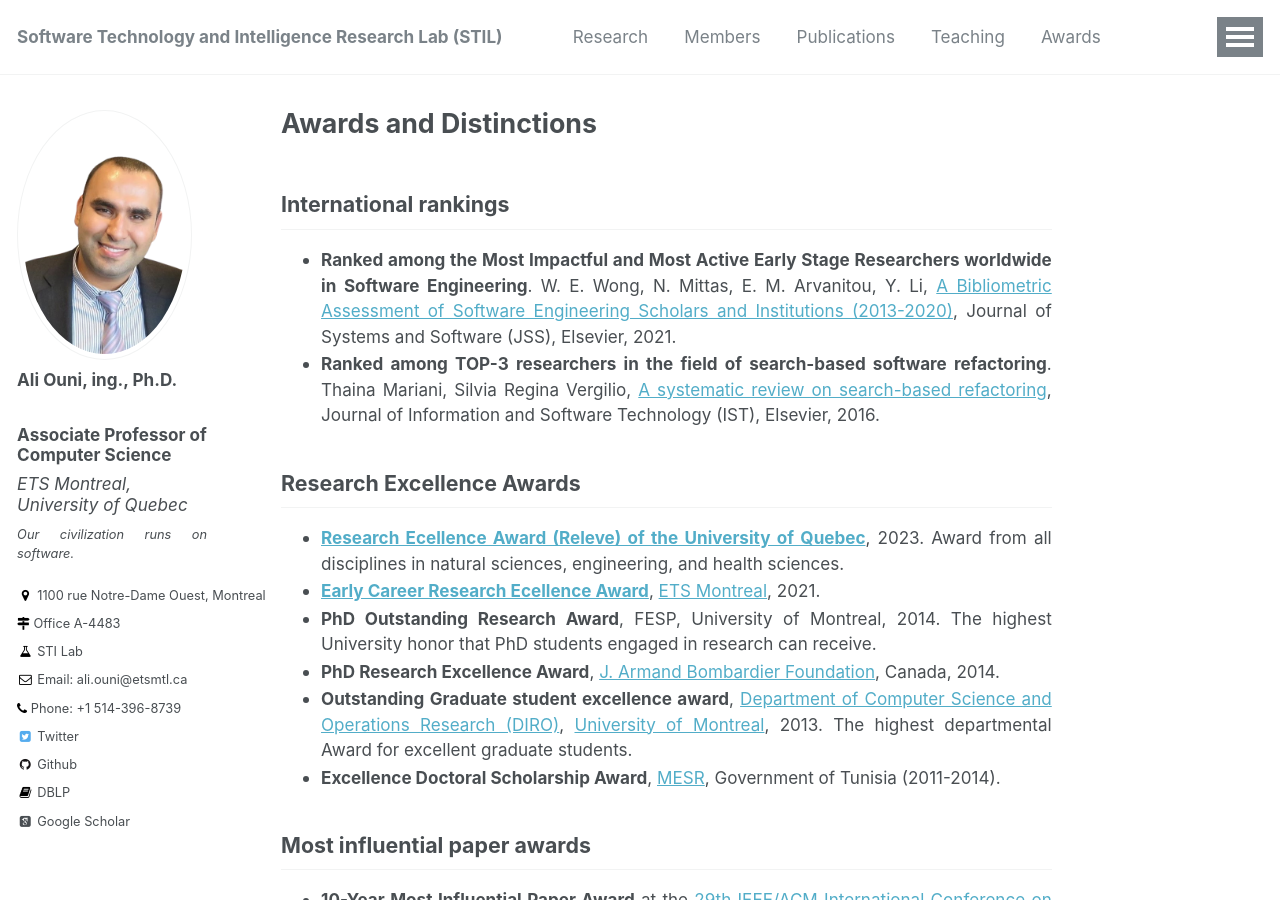
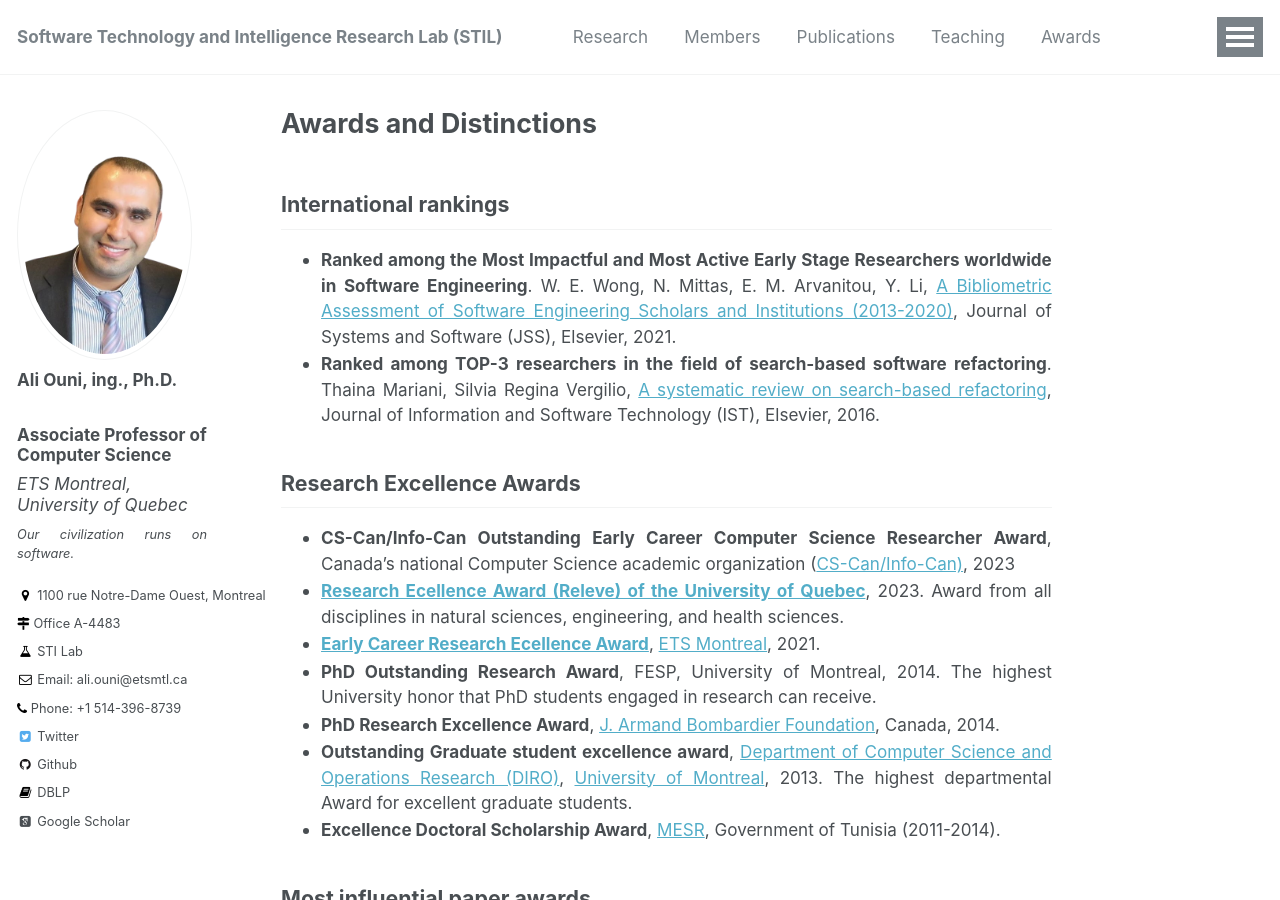
Before and after one commit to stilab-ets/stilab-ets.github.io, a Jekyll site: the page built from _pages/awards.md, in a window 1280 px wide and 900 px high. Built offline with Jekyll 4.4.1, drawn with Linux system fonts in a browser that asks for light colours; some web fonts are replaced.

Commit message:
Update awards.md

```diff
--- a/_pages/awards.md
+++ b/_pages/awards.md
@@ -11,6 +11,7 @@
 * **Ranked among TOP-3 researchers in the field of search-based software refactoring**. Thaina Mariani, Silvia Regina Vergilio, [A systematic review on search-based refactoring](http://dx.doi.org/10.1016/j.infsof.2016.11.00), Journal of Information and Software Technology (IST), Elsevier, 2016.
 
 ## Research Excellence Awards
+* **CS-Can/Info-Can Outstanding Early Career Computer Science Researcher Award**, Canada’s national Computer Science academic organization ([CS-Can/Info-Can)](https://cscan-infocan.ca/), 2023
 * [**Research Ecellence Award (Releve) of the University of Quebec**](https://reseau.uquebec.ca/fr/a-propos/prix-et-distinctions/prix-dexcellence), 2023. Award from all disciplines in natural sciences, engineering, and health sciences.
 * [**Early Career Research Ecellence Award**](https://www.etsmtl.ca/ets/a-propos/prix-et-distinctions), [ETS Montreal](https://www.etsmtl.ca/), 2021.
 * **PhD Outstanding Research Award**, FESP, University of Montreal, 2014. The highest University honor that PhD students engaged in research can receive.
```
